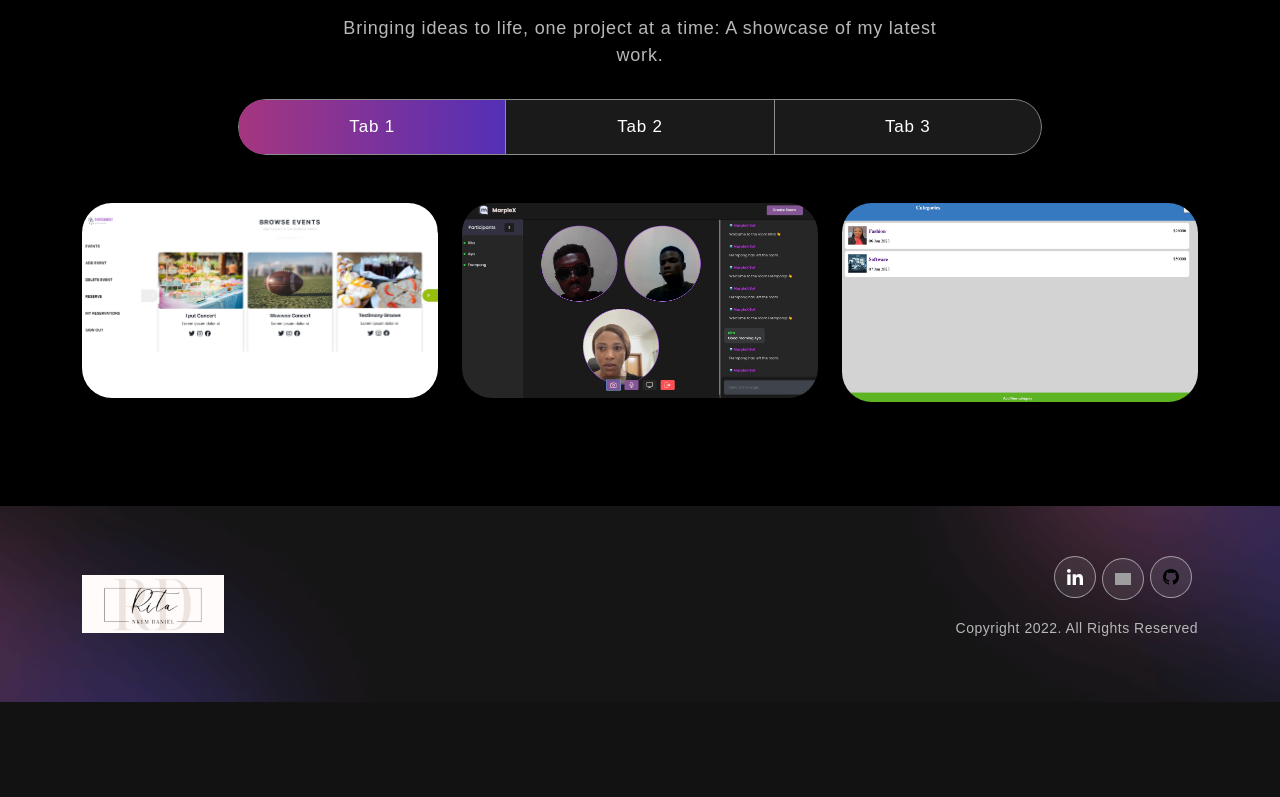
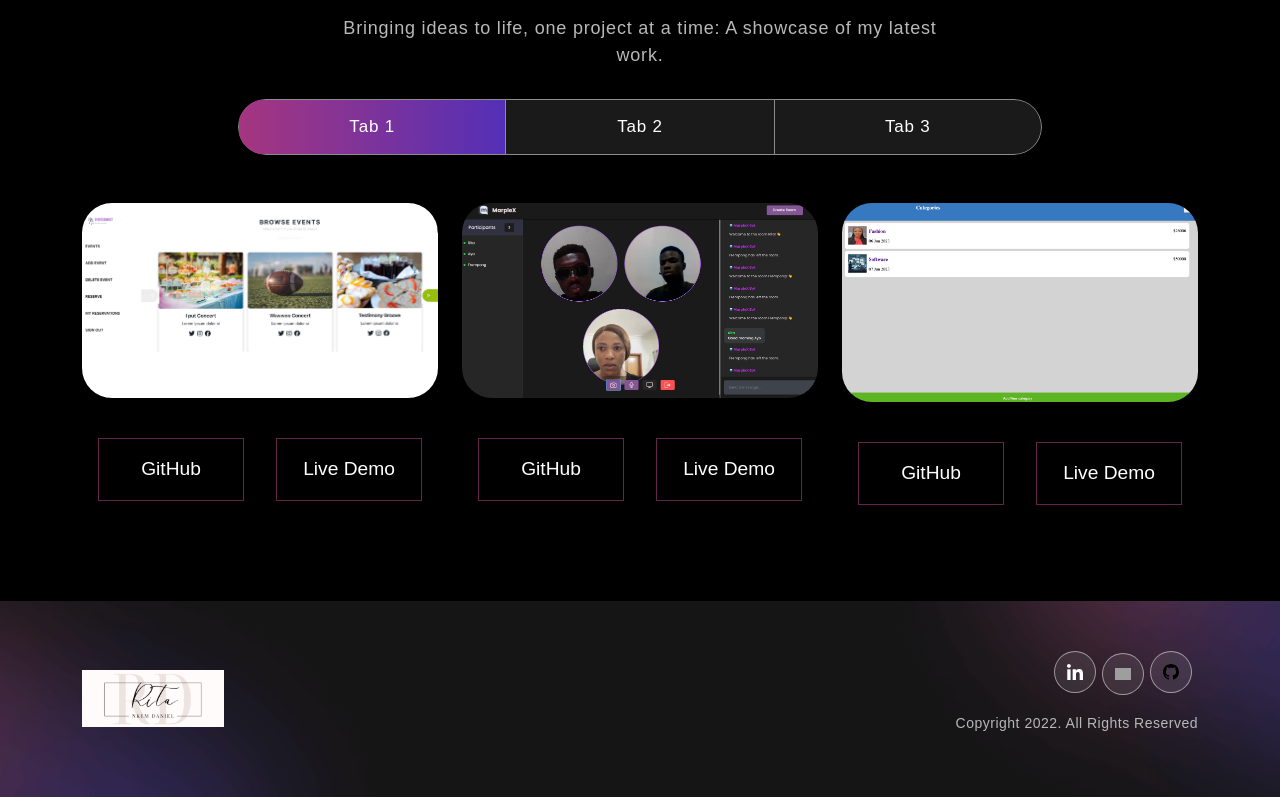
Before and after one commit to RitaDee/my-portfolio, a React (Create React App) app: page / in a window 1280 px wide. Shown: the part 2244-3041 px from the top of the page. Before the commit the page ends 2953 px from the top, so only its background shows below. Built offline with nearby package versions, Linux system fonts and the light colour scheme; grey boxes are pictures that could not be loaded.

Commit message:
Add source code link

```diff
--- a/src/App.css
+++ b/src/App.css
@@ -553,6 +553,29 @@ nav.navbar .navbar-toggler[aria-expanded="true"] .navbar-toggler-icon {
   z-index: -4;
 }
 
+.source {
+  display: flex;
+  justify-content: space-between;
+  align-items: center;
+  gap: 2rem;
+  padding: 1rem;
+}
+
+.source button {
+  padding: 1rem;
+  border: 1px solid #63264b;
+  font-size: 1.2rem;
+  width: 100%;
+}
+
+.source button:hover {
+  background: linear-gradient(90.21deg, #AA367C -5.91%, #4A2FBD 111.58%);
+}
+
+.source button a {
+  text-decoration: none;
+  color: #fff;
+}
 /************ Projects Css ************/
 .contact {
   background: linear-gradient(90.21deg, #AA367C -5.91%, #4A2FBD 111.58%);
--- a/src/components/ProjectCard.js
+++ b/src/components/ProjectCard.js
@@ -1,6 +1,6 @@
 import { Col } from "react-bootstrap";
 
-export const ProjectCard = ({ title, description, imgUrl, link }) => {
+export const ProjectCard = ({ title, description, imgUrl, link, GitHub }) => {
   return (
     <Col size={12} sm={6} md={4}>
       <div className="proj-imgbx">
@@ -12,6 +12,10 @@ export const ProjectCard = ({ title, description, imgUrl, link }) => {
         </div>
         </a>
       </div>
+      <div className="source">
+        <button><a target="_blank" rel="noopener noreferrer" href={GitHub}>GitHub</a></button>
+        <button><a target="_blank" rel="noopener noreferrer" href={link}>Live Demo</a></button>
+      </div>
     </Col>
   )
 }
--- a/src/components/Projects.js
+++ b/src/components/Projects.js
@@ -21,20 +21,23 @@ export const Projects = () => {
       title: "Event Connect",
       description: "Event Connect is an application which allows users to create, delete and reserve available event. Built with React, Ruby on Rails and Chakra Ui",
       imgUrl: projImg8,
-      link: 'https://event-connect-capstone.web.app/'
+      link: 'https://event-connect-capstone.web.app/',
+      GitHub: "https://github.com/RitaDee/event_connect"
     },
 
     {
       title: "Marplex RTM",
       description: "A real time messaging & video calling web app. Built with HTML, CSS and JavaScript.",
       imgUrl: projImg1,
-      link: "https://marplexr.netlify.app/"
+      link: "https://marplexr.netlify.app/",
+      GitHub: "https://github.com/RitaDee/marplex-video-rtm"
     },
     {
       title: "Diva Spends",
       description: "Diva Spends is a web app to manage budget. The user adds new transactions associated with an expense category. A database store the budget. Built with Ruby on Rails",
       imgUrl: projImg7,
-      link: 'https://diva-spends.onrender.com/'
+      link: 'https://diva-spends.onrender.com/',
+      GitHub: "https://github.com/RitaDee/budget_app"
     },
   ];
 
@@ -43,21 +46,24 @@ export const Projects = () => {
       title: "RS TV App",
       description: "RS TV is an Api-based media and entertainment application. Built with JavaScript",
       imgUrl: projImg6,
-      link: "https://ritadee.github.io/RS-Movie-App/dist/"
+      link: "https://ritadee.github.io/RS-Movie-App/dist/",
+      GitHub: "https://github.com/RitaDee/RS-Movie-App",
     },
 
     {
       title: "Space Traveller's Hub",
       description: "This webapp works with real live data from the SpaceX API. The application provides commercial and scientific space travel services. It also allows users to book rockets and join selected space missions. Built with React, and Redux",
       imgUrl: projImg4,
-      link: "https://spacetravel-speculoos-5b113c.netlify.app/"
+      link: "https://spacetravel-speculoos-5b113c.netlify.app/",
+      GitHub: "https://github.com/RitaDee/space-travelers-hub"
     },
 
     {
       title: "Leaderboard",
       description: "This app is a dynamic leaderboard that is designed to showcase the top scores of players using an API endpoint. The app is built using a combination of webpack, Javascript, CSS, and HTML.",
       imgUrl: projImg2,
-      link: "https://ritadee.github.io/Leader-board/dist/"
+      link: "https://ritadee.github.io/Leader-board/dist/",
+      GitHub: "https://github.com/RitaDee/Leader-board"
     },
   ];
 
@@ -66,19 +72,22 @@ export const Projects = () => {
       title: "Event Site",
       description: "Event",
       imgUrl: projImg5,
-      link: "https://ritadee.github.io/Art-and-culture/"
+      link: "https://ritadee.github.io/Art-and-culture/",
+      GitHub: "https://github.com/RitaDee/Art-and-culture"
     },
     {
       title: "Landing Page",
       description: "Our landing page offers a seamless user experience, showcasing our cutting-edge products and services.",
       imgUrl: projImg9,
-      link: "https://landingpag45.netlify.app/"
+      link: "https://landingpag45.netlify.app/",
+      GitHub: "https://github.com/RitaDee/landing-page"
     },
     {
       title: "Math Magic",
       description: "This app performs basic mathematical operations such as addition, subtraction, multiplication, and division.",
       imgUrl: projImg10,
-      link: "https://mathdee.netlify.app/"
+      link: "https://mathdee.netlify.app/",
+      GitHub: "https://github.com/RitaDee/math-magic"
     }
   ]
 
```
